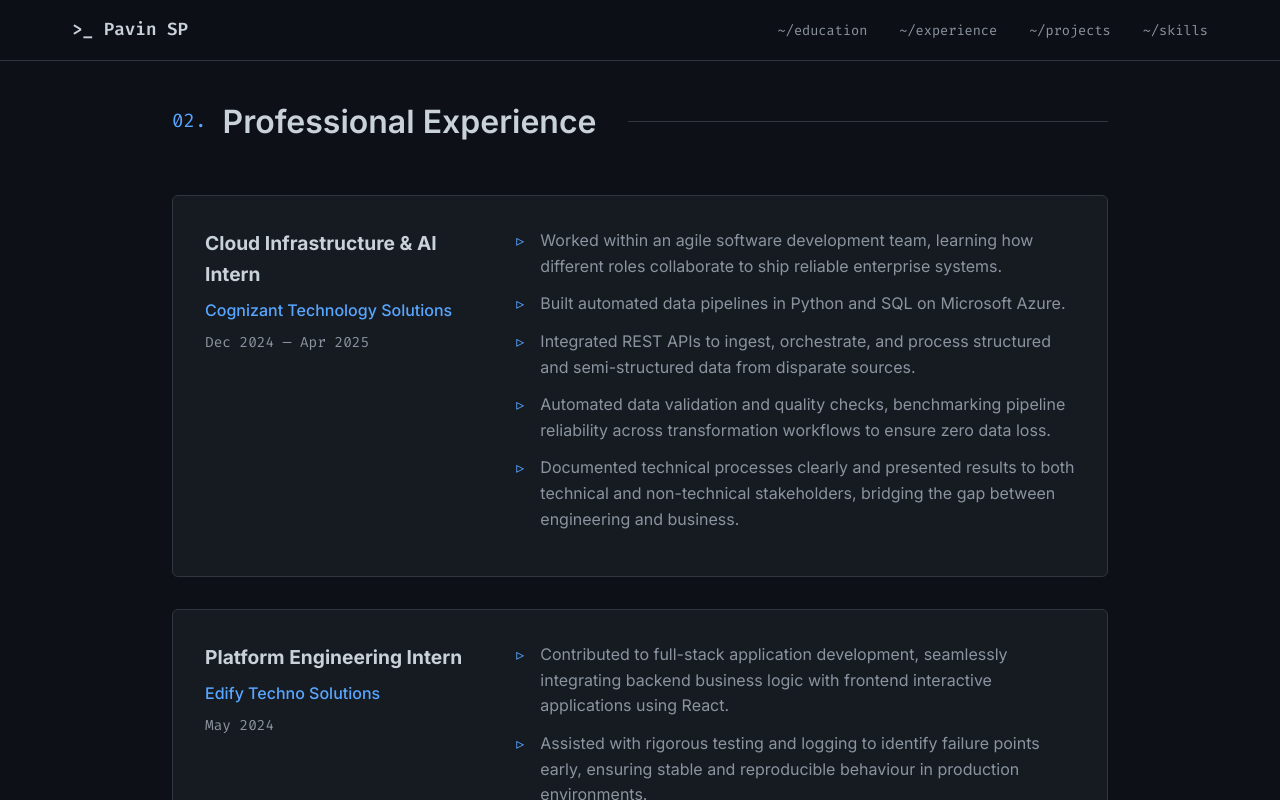
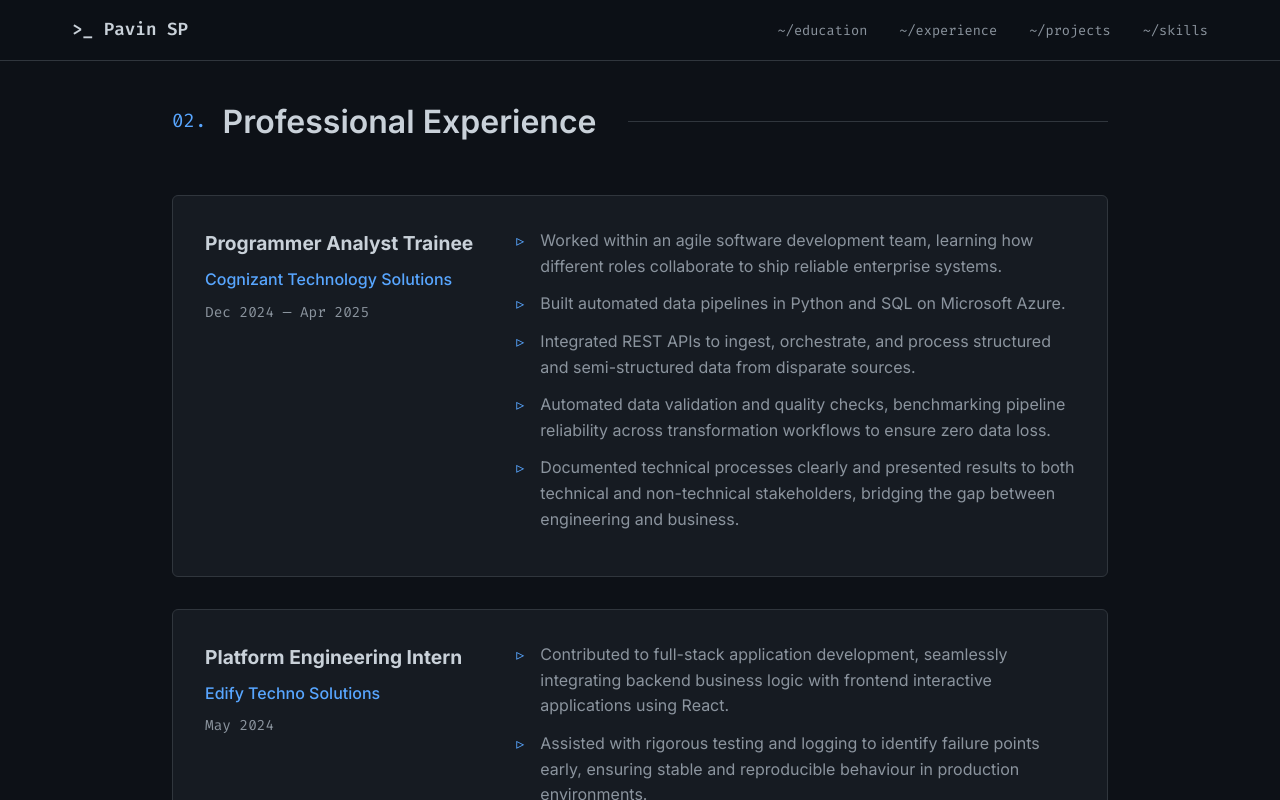
Before and after one commit to PavinSP/portfolio, a React (Vite) app: page /#/experience in a window 1280 px wide. Shown: the top 800 px of the page. Built offline with nearby package versions, Linux system fonts and the light colour scheme.

Commit message:
Update Cognizant designation to real title

```diff
--- a/src/pages/Experience.tsx
+++ b/src/pages/Experience.tsx
@@ -11,7 +11,7 @@ const Experience = () => {
         {/* Cognizant */}
         <div className="experience-item">
           <div className="experience-meta">
-            <h3>Cloud Infrastructure & AI Intern</h3>
+            <h3>Programmer Analyst Trainee</h3>
             <p className="company">Cognizant Technology Solutions</p>
             <p className="date mono-text">Dec 2024 — Apr 2025</p>
           </div>
```
